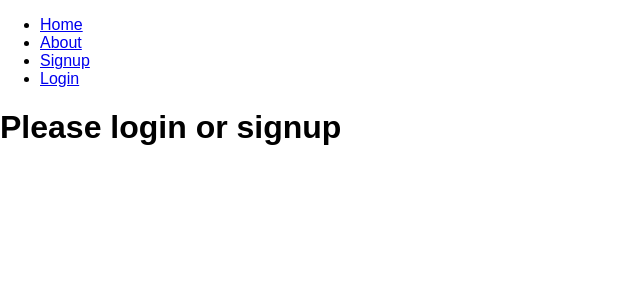
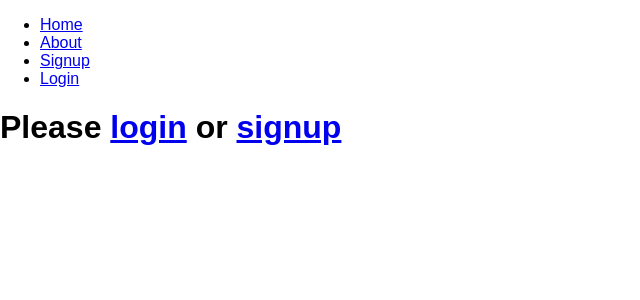
Before and after one commit to cernanb/react-rails-field-notes-trading-post, a React (Create React App) app in the folder client/: page / in a window 1280 px wide. Shown: the top 300 px of the page, without its empty margins (0-640 px from the left). Built offline with nearby package versions, Linux system fonts and the light colour scheme.

Commit message:
add user name to home component on successful login

```diff
--- a/client/src/components/Home.js
+++ b/client/src/components/Home.js
@@ -1,12 +1,17 @@
-import React from 'react'
+import React, {Component} from 'react'
 import AuthService from '../services/authService'
 import { connect } from 'react-redux'
+import { Link } from 'react-router'
 
-const Home = (props) => (
-  <div>
-    {AuthService.isAuthenticated() ? <h1>Welcome {props.profile.username}</h1> : <h1>Please login or signup</h1>}
-  </div>
-)
+class Home extends Component {
+  render(){
+    return (
+      <div>
+        {AuthService.isAuthenticated() ? <h1>Welcome {JSON.parse(localStorage.getItem('profile')).username} </h1> : <h1>Please <Link to='/login'>login</Link> or <Link to='signup'>signup</Link></h1>}
+      </div>
+    )
+  }
+}
 
 const mapStateToProps = (state) => {
   return {
```
